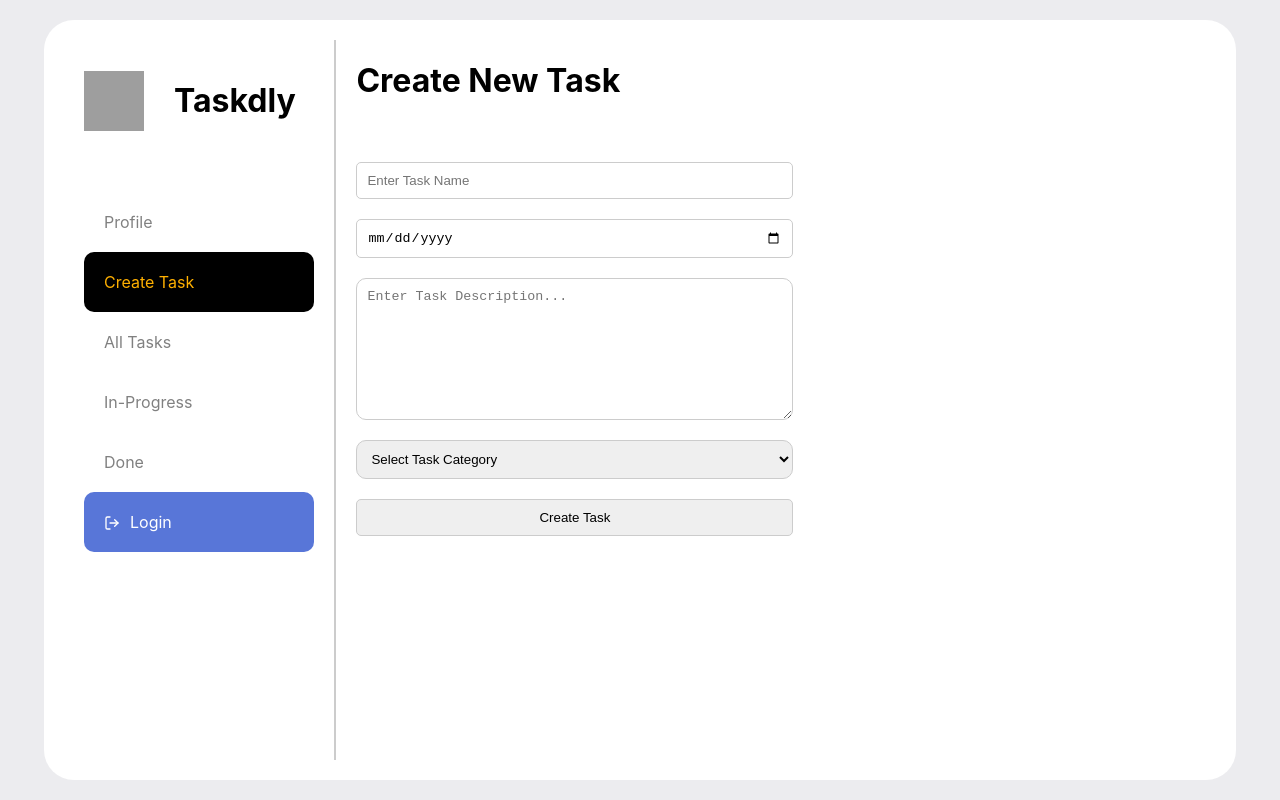
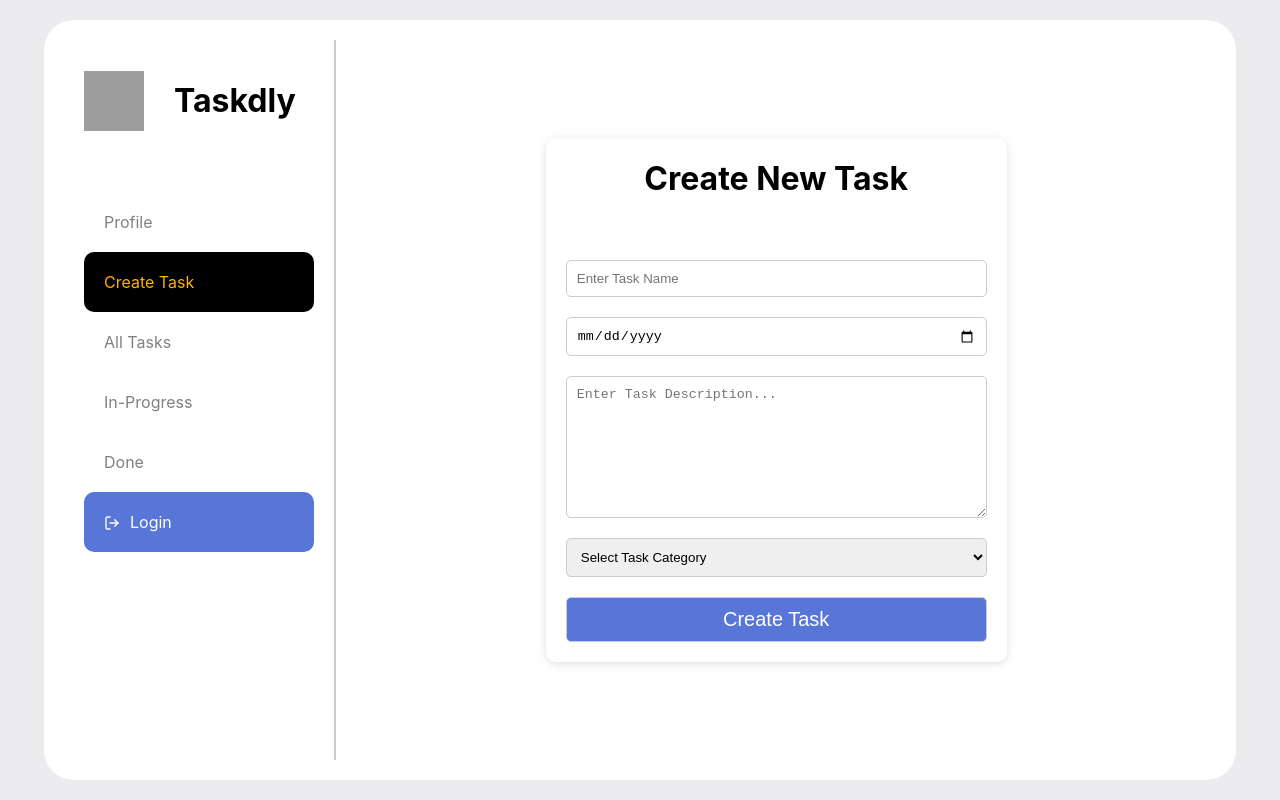
Before and after one commit to taruntailor7/Todo-App, a React (Create React App) app in the folder todo-app/: page /createtask in a window 1280 px wide. Built offline with nearby package versions, Linux system fonts and the light colour scheme; grey boxes are pictures that could not be loaded.

Commit message:
working on create task completed

```diff
--- a/todo-app/src/pages/CreateTask/CreateTask.css
+++ b/todo-app/src/pages/CreateTask/CreateTask.css
@@ -1,14 +1,22 @@
-.createTaskHeading{
-    text-align: start;
-    margin-left: 20px;
+.createtask{
+    width:40%;
+    margin: auto;
+    border-radius: 10px;
+    box-shadow: rgba(99, 99, 99, 0.2) 0px 2px 8px 0px;
 }
 textarea{
-    border-radius: 10px;
+    border-radius: 5px;
     border:1px solid #ccc;
     padding: 10px;
 }
 select{
     padding: 10px;
-    border-radius: 10px;
+    border-radius: 5px;
     border:1px solid #ccc;
 }
+.createTaskBtn{
+    background: #5876d8;
+    color: #fff;
+    font-size: 20px;
+    padding: 10px;
+}
```
